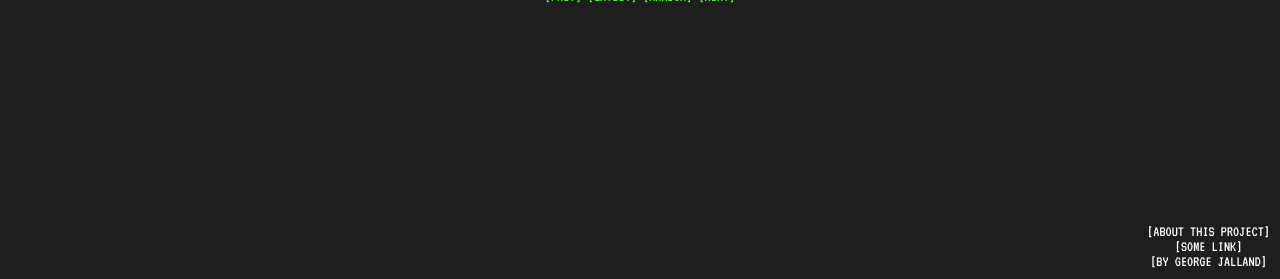
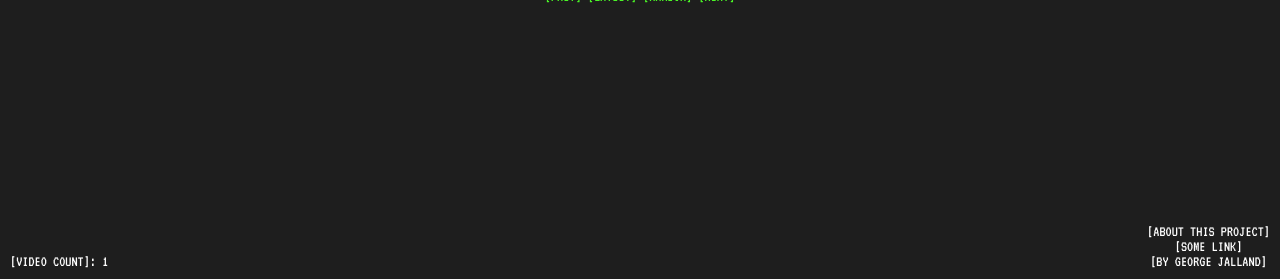
Before and after one commit to GeorgeJalland/clip-of-the-day, a Flask app: template templates/index.html in a window 1280 px wide. Shown: the part 521-800 px from the top of the page. Run offline with Flask 3, Linux system fonts and the light colour scheme; the template is opened without the code that fills it: most values are stand-ins (such as "Sample title", 1, 10 or a date in 2020).

Commit message:
add video count

```diff
--- a/app.py
+++ b/app.py
@@ -14,7 +14,15 @@
 def main():
     game = session.get('game', GAMES[0])
     vid = session.get('video', video_manager.get_random_video(game=game))
-    return render_template('index.html', game=game.upper(), path_to_video=f"/video/{vid['subdir']}/{quote(vid['filename'])}", player=vid['subdir'].upper(), filedate=vid['filename'][-23:-4])
+    video_count = video_manager.get_video_count(game)
+    return render_template(
+            'index.html',
+            game=game.upper(),
+            path_to_video=f"/video/{vid['subdir']}/{quote(vid['filename'])}",
+            player=vid['subdir'].upper(),
+            filedate=vid['filename'][-23:-4],
+            video_count=video_count
+        )
 
 @app.route('/video/<subdir>/<filename>')
 def video(subdir, filename):
--- a/static/styles.css
+++ b/static/styles.css
@@ -43,10 +43,17 @@
 .actions{
     margin-top: 10px;
 }
-footer {
+#about {
     position: fixed;
     bottom: 0;
     right: 0;
+    padding: 10px;
+    color: white
+}
+#videoCount{
+    position: fixed;
+    bottom: 0;
+    left: 0;
     padding: 10px;
     color: white
 }
--- a/templates/index.html
+++ b/templates/index.html
@@ -30,6 +30,11 @@
             <a href={{url_for('random_video')}}>[RANDOM]</a>
             <a href={{url_for('iterate_video', iterate='next')}}>[NEXT]</a>
         </div>
-        <footer> [ABOUT THIS PROJECT] <br> [SOME LINK] <br> [BY <a href={{url_for('change_game')}}>GEORGE</a> JALLAND]</footer>
+        <footer>
+            <div id="videoCount">[VIDEO COUNT]: {{video_count}}</div>
+            <div id="about">
+                [ABOUT THIS PROJECT] <br> [SOME LINK] <br> [BY <a href={{url_for('change_game')}}>GEORGE</a> JALLAND]
+            </div>
+        </footer>
     </body>
 </html>
--- a/video_manager.py
+++ b/video_manager.py
@@ -20,6 +20,9 @@
             vids += [{"subdir": os.path.basename(root), "filename":file} for file in files if game in file and self.format in file]
         return vids
 
+    def get_video_count(self, game):
+        return len(self.get_all_game_videos(game))
+
     def get_videos_by_date(self, game, date):
         vids = self.get_all_game_videos(game)
         eligible_vids = []
```
